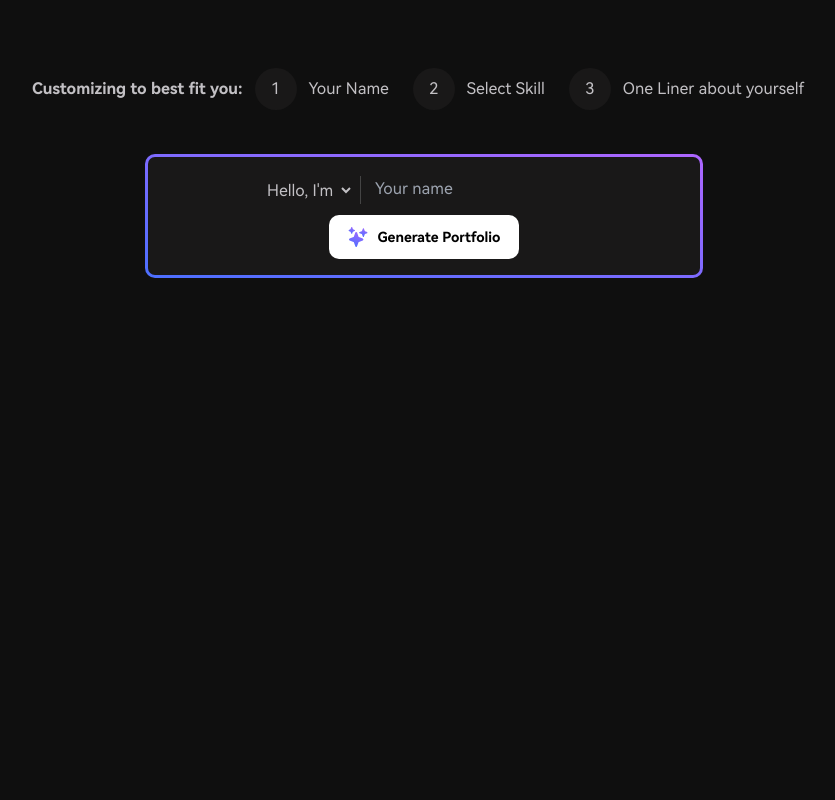
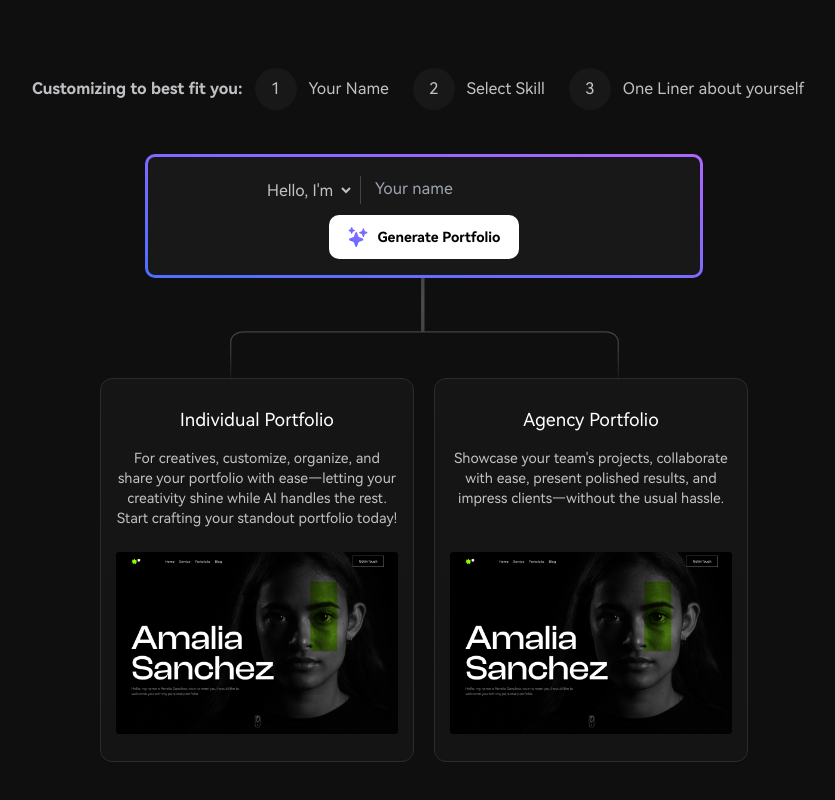
Before and after one commit to Dyserf/Portixel-FE, a Next.js app: page / in a window 1280 px wide. Shown: the part 637-1437 px from the top of the page, without its empty margins (216-1051 px from the left). Before the commit the page ends 915 px from the top, so only its background shows below. Built offline with nearby package versions, Linux system fonts and the light colour scheme.

Commit message:
feat: create HomeSectionThree

```diff
--- a/src/app/globals.css
+++ b/src/app/globals.css
@@ -26,3 +26,11 @@ body {
     align-items: center;
   }
 }
+
+.HomePortfolioCard {
+  background: linear-gradient(
+    360deg,
+    rgba(25, 24, 24, 0.53) 0%,
+    rgba(127, 122, 122, 0.06) 100%
+  );
+}
--- a/src/app/page.tsx
+++ b/src/app/page.tsx
@@ -1,4 +1,5 @@
 import HomeSectionOne from "@/components/home/HomeSectionOne";
+import HomeSectionThree from "@/components/home/HomeSectionThree";
 import HomeSectionTwo from "@/components/home/HomeSectionTwo";
 
 export default function Home() {
@@ -6,6 +7,7 @@ export default function Home() {
     <div className="">
       <HomeSectionOne />
       <HomeSectionTwo />
+      <HomeSectionThree />
     </div>
   );
 }
--- /dev/null
+++ b/src/components/home/HomeSectionThree.tsx
@@ -0,0 +1,50 @@
+import Image from "next/image";
+
+const HomeSectionThree = () => {
+  return (
+    <div className="w-full centerUtil flex-col pb-[52px]">
+      <div
+        className="w-full max-w-[389px] h-[120px] inline-block bg-[url('/icon/union.svg')]
+      bg-cover mt-0 mx-auto"
+      ></div>
+
+      <div className="grid grid-cols-2 gap-5 h-fit -mt-5">
+        {Portfolios.map((card) => (
+          <div
+            key={card.title}
+            className="w-full max-w-[314px] h-full rounded-xl py-[27px] px-[15px] text-center
+            font-normal text-lg flex flex-col HomePortfolioCard border border-bgCard "
+          >
+            <p className="">{card.title}</p>
+            <p className="mt-[14px] mb-6 text-textSecondary text-sm">
+              {card.body}
+            </p>
+
+            <Image
+              alt=""
+              width={284}
+              height={183}
+              src={card.img}
+              className="mt-auto"
+            />
+          </div>
+        ))}
+      </div>
+    </div>
+  );
+};
+
+export default HomeSectionThree;
+
+const Portfolios = [
+  {
+    title: "Individual Portfolio",
+    body: "For creatives, customize, organize, and share your portfolio with ease—letting your creativity shine while AI handles the rest. Start crafting your standout portfolio today!",
+    img: "/template/image1.png",
+  },
+  {
+    title: "Agency Portfolio",
+    body: "Showcase your team's projects, collaborate with ease, present polished results, and impress clients—without the usual hassle.",
+    img: "/template/image1.png",
+  },
+];
--- a/tailwind.config.ts
+++ b/tailwind.config.ts
@@ -15,6 +15,7 @@ const config: Config = {
         secondary: "#AE66FF",
         textSecondary: "#C2C0C4",
         bgSecondary: "#191818",
+        bgCard: "#2C2C2C",
         stroke: "#444444",
       },
     },
```
